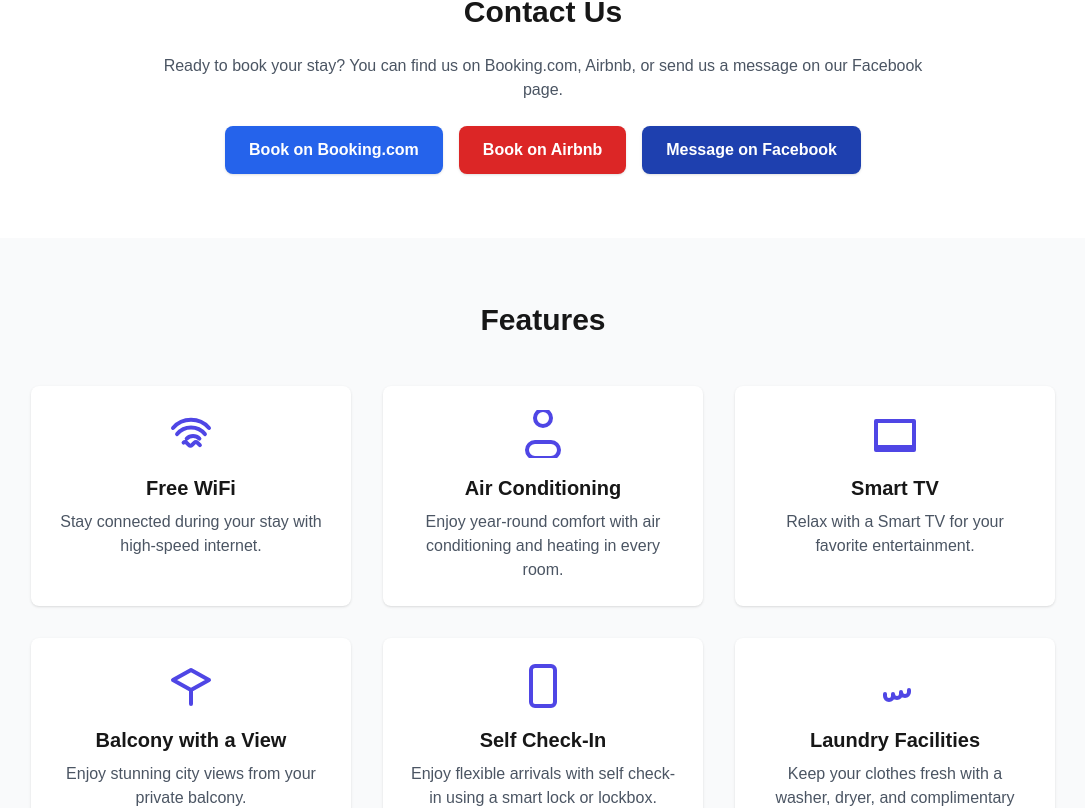
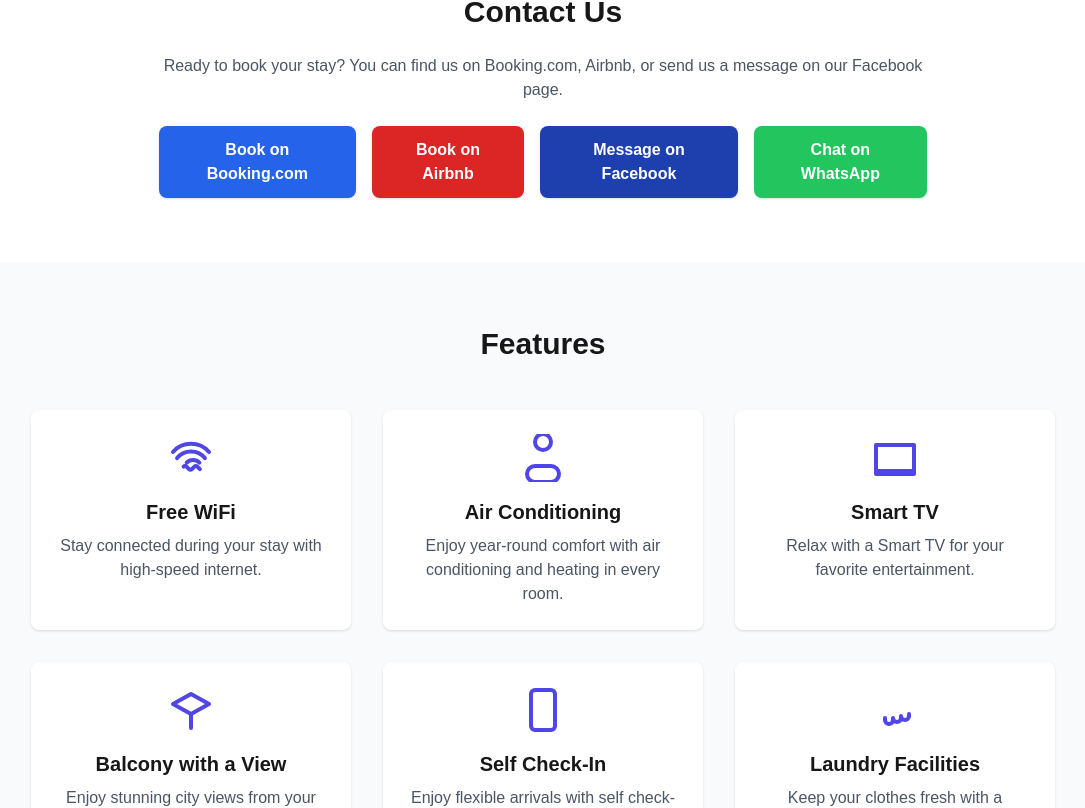
Before and after one commit to nonadzhurkova/short-accommodation, a Next.js app: page / in a window 1280 px wide. Shown: the part 2394-3202 px from the top of the page, without its empty margins (97-1182 px from the left). Built offline with nearby package versions, Linux system fonts and the light colour scheme.

Commit message:
Image optimization

```diff
--- a/components/contact.js
+++ b/components/contact.js
@@ -1,4 +1,7 @@
 import Link from "next/link";
+
+const phoneNumber = "359889721548"; // Add your phone number
+const whatsappLink = `https://wa.me/${phoneNumber}`;
 
 export default function Contact() {
   return (
@@ -38,6 +41,14 @@
                   >
                       Message on Facebook
                   </Link>
+                  <Link
+                      href={whatsappLink} // Replace with your WhatsApp number, e.g., 1234567890
+                      target="_blank"
+                      rel="noopener noreferrer"
+                      className="px-6 py-3 bg-green-500 text-white font-bold rounded-lg shadow hover:bg-green-600 transition"
+                  >
+                      Chat on WhatsApp
+                  </Link>
               </div>
           </div>
       </section>
```
